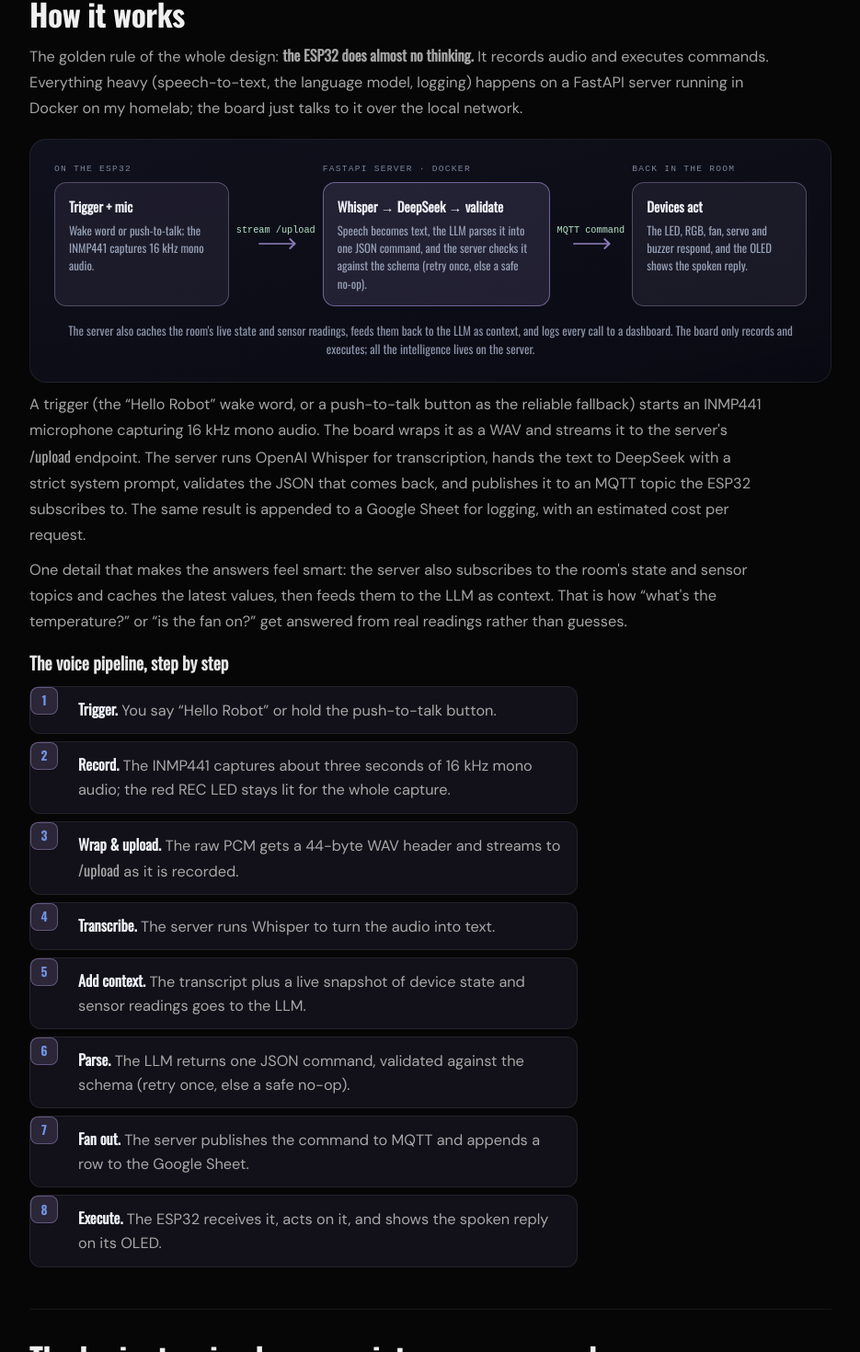
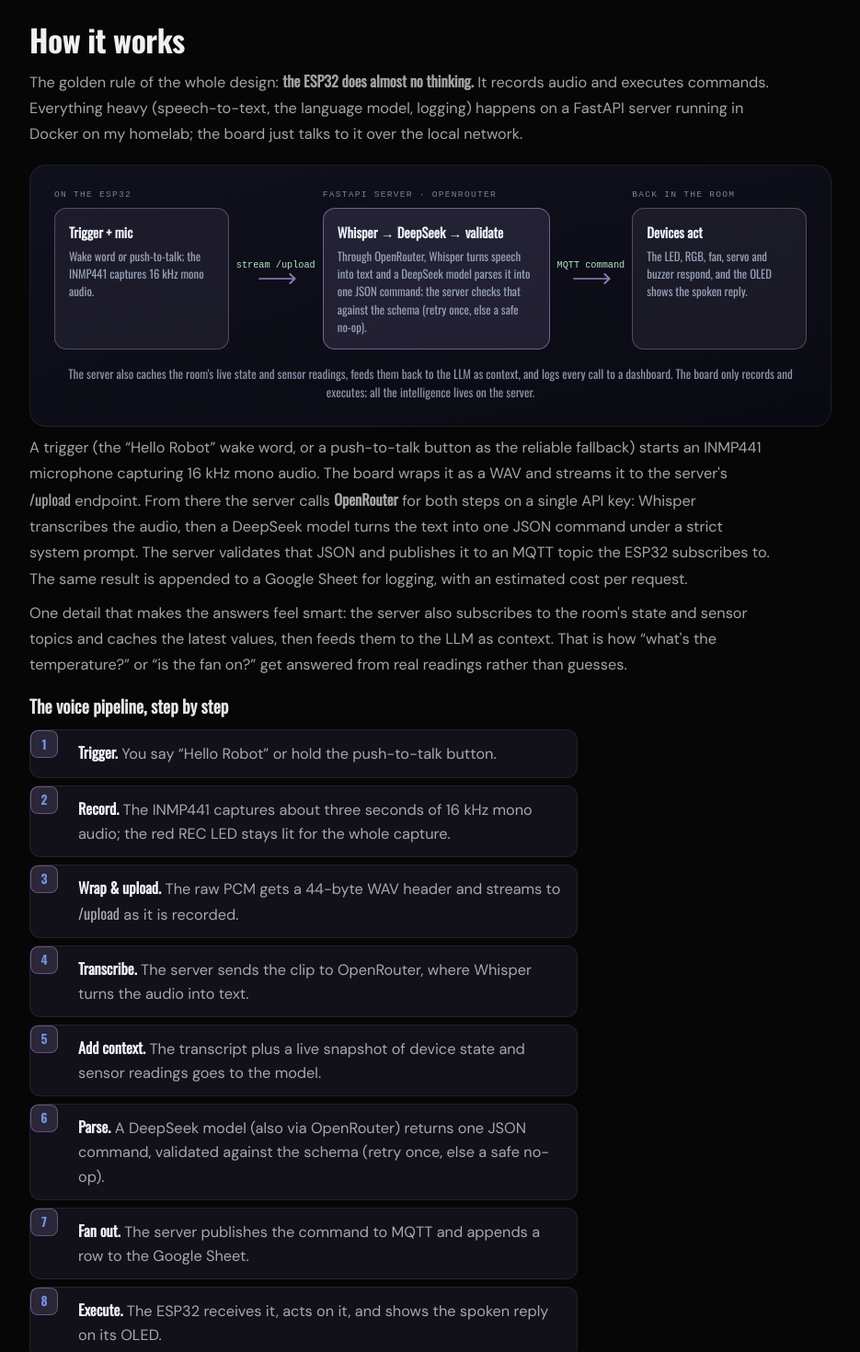
Before and after one commit to New-Kringster/Chiambucket, a Next.js app: page /lumen in a window 1280 px wide. Shown: the part 2448-3918 px from the top of the page at 92% size, without its empty margins (320-1255 px from the left). Built offline with nearby package versions, Linux system fonts and the light colour scheme.

Commit message:
added open router thingy

```diff
--- a/app/HomeClient.tsx
+++ b/app/HomeClient.tsx
@@ -265,7 +265,7 @@
           <p className="hp-md-meta">NYP IoT Programming · ESP32 · MicroPython · Whisper · DeepSeek · MQTT</p>
           <p className="hp-rd-lead">A voice-controlled smart-room assistant. Say &ldquo;Hello Robot,&rdquo; speak, and the room answers: an ESP32 captures your voice, a FastAPI relay transcribes it and asks an LLM for one strict JSON command, and that fans back out over MQTT.</p>
           <div className="hp-md-video"><video controls preload="metadata" poster="/images/lumen-demo-poster.webp" playsInline><source src="/videos/lumen-demo.webm" type="video/webm" /><source src="/videos/lumen-demo.mp4" type="video/mp4" /></video></div>
-          {chapter('01', 'Speech to one JSON command', <p>The ESP32 streams 16&nbsp;kHz audio to the server; Whisper transcribes it and a DeepSeek LLM parses it into exactly one validated command (action, sequence or timer), checked against a schema before it ever reaches the board.</p>)}
+          {chapter('01', 'Speech to one JSON command', <p>The ESP32 streams 16&nbsp;kHz audio to the server; through OpenRouter, Whisper transcribes it and a DeepSeek LLM parses it into exactly one validated command (action, sequence or timer), checked against a schema before it ever reaches the board.</p>)}
           {chapter('02', 'Fitting it on a no-PSRAM board', <><p>The WROOM left about 33&nbsp;KB of free RAM with WiFi up, and a voice clip is roughly 96&nbsp;KB, so the audio is streamed over a raw socket as it records, never held whole. Peak memory during an upload is around 10&nbsp;KB.</p><img className="hp-rd-fig" src="/images/lumen-mic.webp" alt="The INMP441 microphone wired to the ESP32" loading="lazy" /></>)}
           {chapter('03', 'A room you can talk to', <><p>Lights, a NeoPixel, a fan, a servo and a buzzer respond, with a local auto-mode and a web dashboard. Ask it to &ldquo;set the brightness to the humidity&rdquo; and it reads the live sensor and does exactly that.</p><img className="hp-rd-fig" src="/images/lumen-dashboard.webp" alt="The LUMEN web dashboard" loading="lazy" /></>)}
           {cta('See the full build', 'The memory wall, the wiring and the interactive demo.', 'Read the full article', '/lumen')}
@@ -842,7 +842,7 @@
                 </div>
                 <div className="hp-pf-info">
                   <h3 className="hp-pf-name">LUMEN</h3>
-                  <p className="hp-pf-blurb">A voice-controlled smart-room assistant on an ESP32, with Whisper and a DeepSeek LLM on a FastAPI relay turning speech into one JSON command over MQTT.</p>
+                  <p className="hp-pf-blurb">A voice-controlled smart-room assistant on an ESP32, with Whisper and a DeepSeek LLM via OpenRouter turning speech into one JSON command over MQTT.</p>
                   <div className="hp-pf-foot">
                     <div className="icon-stack"><img src="/images/esp-icon.webp" alt="" /><img src="/images/python-icon.webp" alt="" /><img src="/images/docker-icon.webp" alt="" /><img src="/images/vscode-icon.webp" alt="" /></div>
                     <button className="hp-pf-view" onClick={() => { window.location.href = '/lumen'; }}>Read article <AU /></button>
--- a/app/lumen/page.tsx
+++ b/app/lumen/page.tsx
@@ -6,11 +6,11 @@
 
 export const metadata: Metadata = {
   title: 'LUMEN — Chiambucket',
-  description: 'An AI voice-controlled smart-room assistant: an ESP32 with a wake word, an INMP441 mic and sensors, paired with a FastAPI relay that runs Whisper speech-to-text and a DeepSeek command parser, all squeezed onto a no-PSRAM board.',
+  description: 'An AI voice-controlled smart-room assistant: an ESP32 with a wake word, an INMP441 mic and sensors, paired with a FastAPI relay that calls OpenRouter for Whisper speech-to-text and a DeepSeek command parser, all squeezed onto a no-PSRAM board.',
   alternates: { canonical: 'https://www.chiambucket.com/lumen' },
   openGraph: {
     title: 'LUMEN — Chiambucket',
-    description: 'An ESP32 voice assistant: wake word + mic on-device, Whisper + an LLM command parser on a FastAPI relay, talking to the room over MQTT.',
+    description: 'An ESP32 voice assistant: wake word + mic on-device, Whisper + a DeepSeek command parser via OpenRouter on a FastAPI relay, talking to the room over MQTT.',
     url: 'https://www.chiambucket.com/lumen',
     type: 'article',
     images: [{ url: '/images/logo.png' }],
@@ -21,7 +21,7 @@
   '@context': 'https://schema.org',
   '@type': 'Article',
   headline: 'LUMEN — ESP32 Voice Assistant',
-  description: 'An AI voice-controlled smart-room assistant on an ESP32 (MicroPython) paired with a FastAPI relay running Whisper speech-to-text and a DeepSeek LLM command parser, fanning out to the room over MQTT. Built for NYP IoT Programming.',
+  description: 'An AI voice-controlled smart-room assistant on an ESP32 (MicroPython) paired with a FastAPI relay that calls OpenRouter for Whisper speech-to-text and a DeepSeek LLM command parser, fanning out to the room over MQTT. Built for NYP IoT Programming.',
   image: 'https://www.chiambucket.com/images/logo.png',
   author: { '@type': 'Person', name: 'Braven Chiam', url: 'https://www.chiambucket.com/' },
   publisher: { '@type': 'Person', name: 'Braven Chiam' },
@@ -214,7 +214,7 @@
 
           <section id="try" className="art-section" data-reveal>
             <h2>Try it</h2>
-            <p>Here is the whole loop in miniature. A phrase comes in; it travels the same path the real system uses (trigger, then Whisper for speech-to-text, then a DeepSeek LLM that parses it to one JSON command, then MQTT out to the device); and the room reacts. Pick a phrase, or let it cycle.</p>
+            <p>Here is the whole loop in miniature. A phrase comes in; it travels the same path the real system uses (trigger, then Whisper for speech-to-text and a DeepSeek LLM that parses it to one JSON command, both reached through OpenRouter, then MQTT out to the device); and the room reacts. Pick a phrase, or let it cycle.</p>
             <LumenConsole />
             <p className="art-cap-note">The last two phrases show the guardrails: a question is answered from live sensor data and takes no action, and an impossible request is politely refused. The ESP32 only ever trusts validated JSON.</p>
           </section>
@@ -223,16 +223,16 @@
             <h2>How it works</h2>
             <p>The golden rule of the whole design: <strong>the ESP32 does almost no thinking.</strong> It records audio and executes commands. Everything heavy (speech-to-text, the language model, logging) happens on a FastAPI server running in Docker on my homelab; the board just talks to it over the local network.</p>
             <SignalPath />
-            <p>A trigger (the &ldquo;Hello Robot&rdquo; wake word, or a push-to-talk button as the reliable fallback) starts an INMP441 microphone capturing 16&nbsp;kHz mono audio. The board wraps it as a WAV and streams it to the server&apos;s <code>/upload</code> endpoint. The server runs OpenAI Whisper for transcription, hands the text to DeepSeek with a strict system prompt, validates the JSON that comes back, and publishes it to an MQTT topic the ESP32 subscribes to. The same result is appended to a Google Sheet for logging, with an estimated cost per request.</p>
+            <p>A trigger (the &ldquo;Hello Robot&rdquo; wake word, or a push-to-talk button as the reliable fallback) starts an INMP441 microphone capturing 16&nbsp;kHz mono audio. The board wraps it as a WAV and streams it to the server&apos;s <code>/upload</code> endpoint. From there the server calls <strong>OpenRouter</strong> for both steps on a single API key: Whisper transcribes the audio, then a DeepSeek model turns the text into one JSON command under a strict system prompt. The server validates that JSON and publishes it to an MQTT topic the ESP32 subscribes to. The same result is appended to a Google Sheet for logging, with an estimated cost per request.</p>
             <p>One detail that makes the answers feel smart: the server also subscribes to the room&apos;s state and sensor topics and caches the latest values, then feeds them to the LLM as context. That is how &ldquo;what&apos;s the temperature?&rdquo; or &ldquo;is the fan on?&rdquo; get answered from real readings rather than guesses.</p>
             <h3>The voice pipeline, step by step</h3>
             <ol className="lm-steps">
               <li><b>Trigger.</b> You say &ldquo;Hello Robot&rdquo; or hold the push-to-talk button.</li>
               <li><b>Record.</b> The INMP441 captures about three seconds of 16&nbsp;kHz mono audio; the red REC LED stays lit for the whole capture.</li>
               <li><b>Wrap &amp; upload.</b> The raw PCM gets a 44-byte WAV header and streams to <code>/upload</code> as it is recorded.</li>
-              <li><b>Transcribe.</b> The server runs Whisper to turn the audio into text.</li>
-              <li><b>Add context.</b> The transcript plus a live snapshot of device state and sensor readings goes to the LLM.</li>
-              <li><b>Parse.</b> The LLM returns one JSON command, validated against the schema (retry once, else a safe no-op).</li>
+              <li><b>Transcribe.</b> The server sends the clip to OpenRouter, where Whisper turns the audio into text.</li>
+              <li><b>Add context.</b> The transcript plus a live snapshot of device state and sensor readings goes to the model.</li>
+              <li><b>Parse.</b> A DeepSeek model (also via OpenRouter) returns one JSON command, validated against the schema (retry once, else a safe no-op).</li>
               <li><b>Fan out.</b> The server publishes the command to MQTT and appends a row to the Google Sheet.</li>
               <li><b>Execute.</b> The ESP32 receives it, acts on it, and shows the spoken reply on its OLED.</li>
             </ol>
@@ -423,10 +423,10 @@
         </div>
 
         <div className="lm-flow-stage">
-          <span className="lm-flow-tag">FastAPI server · Docker</span>
+          <span className="lm-flow-tag">FastAPI server · OpenRouter</span>
           <div className="lm-flow-card lit">
             <b>Whisper → DeepSeek → validate</b>
-            <span>Speech becomes text, the LLM parses it into one JSON command, and the server checks it against the schema (retry once, else a safe no-op).</span>
+            <span>Through OpenRouter, Whisper turns speech into text and a DeepSeek model parses it into one JSON command; the server checks that against the schema (retry once, else a safe no-op).</span>
           </div>
         </div>
 
--- a/components/ArticleRecommendations.tsx
+++ b/components/ArticleRecommendations.tsx
@@ -72,7 +72,7 @@
           <p className="hp-md-meta">NYP IoT Programming · ESP32 · MicroPython · Whisper · DeepSeek · MQTT</p>
           <p className="hp-rd-lead">A voice-controlled smart-room assistant. Say &ldquo;Hello Robot,&rdquo; speak, and the room answers: an ESP32 captures your voice, a FastAPI relay transcribes it and asks an LLM for one strict JSON command, and that fans back out over MQTT.</p>
           <div className="hp-md-video"><video controls preload="metadata" poster="/images/lumen-demo-poster.webp" playsInline><source src="/videos/lumen-demo.webm" type="video/webm" /><source src="/videos/lumen-demo.mp4" type="video/mp4" /></video></div>
-          {chapter('01', 'Speech to one JSON command', <p>The ESP32 streams 16&nbsp;kHz audio to the server; Whisper transcribes it and a DeepSeek LLM parses it into exactly one validated command (action, sequence or timer), checked against a schema before it ever reaches the board.</p>)}
+          {chapter('01', 'Speech to one JSON command', <p>The ESP32 streams 16&nbsp;kHz audio to the server; through OpenRouter, Whisper transcribes it and a DeepSeek LLM parses it into exactly one validated command (action, sequence or timer), checked against a schema before it ever reaches the board.</p>)}
           {chapter('02', 'Fitting it on a no-PSRAM board', <><p>The WROOM left about 33&nbsp;KB of free RAM with WiFi up, and a voice clip is roughly 96&nbsp;KB, so the audio is streamed over a raw socket as it records, never held whole. Peak memory during an upload is around 10&nbsp;KB.</p><img className="hp-rd-fig" src="/images/lumen-mic.webp" alt="The INMP441 microphone wired to the ESP32" loading="lazy" /></>)}
           {chapter('03', 'A room you can talk to', <><p>Lights, a NeoPixel, a fan, a servo and a buzzer respond, with a local auto-mode and a web dashboard. Ask it to &ldquo;set the brightness to the humidity&rdquo; and it reads the live sensor and does exactly that.</p><img className="hp-rd-fig" src="/images/lumen-dashboard.webp" alt="The LUMEN web dashboard" loading="lazy" /></>)}
           {cta('See the full build', 'The memory wall, the wiring and the interactive demo.', 'Read the full article', '/lumen')}
@@ -204,7 +204,7 @@
 const ALL_PROJECTS: Project[] = [
   { id: 'proj-june', title: 'Project June', blurb: 'A 5G radio-controlled vehicle with 3 live video streams, GPS, a laser system, gyroscope and more. My most ambitious build.', img: '/images/ProjJuneBanner1.webp', imgAlt: 'Project June rover', type: 'personal', highlight: true, articleUrl: '/project-june', icons: [{ src: '/images/esp-icon.webp', alt: 'ESP32' }, { src: '/images/Kicad-icon.webp', alt: 'KiCAD' }, { src: '/images/onshape-icon.webp', alt: 'Onshape' }, { src: '/images/PlatformIO-icon.webp', alt: 'PlatformIO' }] },
   { id: 'proj-lora', title: 'LoRA Messenger', blurb: 'An ESP32 messenger with 2-way voice over ESP-NOW and text over LoRa. Custom PCB in KiCAD, case in Onshape, all self-taught.', img: '/images/borlocator-pf-context.webp', imgAlt: 'LoRA Messenger', type: 'personal', highlight: true, articleUrl: '/brolocator', icons: [{ src: '/images/esp-icon.webp', alt: 'ESP32' }, { src: '/images/Kicad-icon.webp', alt: 'KiCAD' }, { src: '/images/onshape-icon.webp', alt: 'Onshape' }, { src: '/images/PlatformIO-icon.webp', alt: 'PlatformIO' }] },
-  { id: 'proj-lumen', title: 'LUMEN', blurb: 'A voice-controlled smart-room assistant on an ESP32, with Whisper and a DeepSeek LLM on a FastAPI relay turning speech into one JSON command over MQTT.', img: '/images/lumen-pf-context.webp', imgAlt: 'LUMEN voice assistant', type: 'school', highlight: true, articleUrl: '/lumen', icons: [{ src: '/images/esp-icon.webp', alt: 'ESP32' }, { src: '/images/python-icon.webp', alt: 'Python' }, { src: '/images/docker-icon.webp', alt: 'Docker' }, { src: '/images/vscode-icon.webp', alt: 'VS Code' }] },
+  { id: 'proj-lumen', title: 'LUMEN', blurb: 'A voice-controlled smart-room assistant on an ESP32, with Whisper and a DeepSeek LLM via OpenRouter turning speech into one JSON command over MQTT.', img: '/images/lumen-pf-context.webp', imgAlt: 'LUMEN voice assistant', type: 'school', highlight: true, articleUrl: '/lumen', icons: [{ src: '/images/esp-icon.webp', alt: 'ESP32' }, { src: '/images/python-icon.webp', alt: 'Python' }, { src: '/images/docker-icon.webp', alt: 'Docker' }, { src: '/images/vscode-icon.webp', alt: 'VS Code' }] },
   { id: 'proj-ema', title: 'EMA Smart Home', blurb: 'A multi-node smart-home system on BeagleBone Black, Python and SocketIO, with a live dashboard and a 3D Spline view.', img: '/images/Ema-pf-context.webp', imgAlt: 'EMA Smart Home System', type: 'school', highlight: false, articleUrl: '/csdp', icons: [{ src: '/images/vscode-icon.webp', alt: 'VS Code' }, { src: '/images/figma-icon.webp', alt: 'Figma' }, { src: '/images/resolve-icon.webp', alt: 'DaVinci Resolve' }, { src: '/images/onshape-icon.webp', alt: 'Onshape' }] },
   { id: 'proj-pandus', title: 'Pandus Dispenser', blurb: 'My first school project: a 6-part 3D-printed water dispenser powered by an Arduino Uno and driven with PyFirmata.', img: '/images/pandusarticle.webp', imgAlt: 'Pandus Dispenser', type: 'school', highlight: false, articleUrl: '/pandus', icons: [{ src: '/images/onshape-icon.webp', alt: 'Onshape' }, { src: '/images/vscode-icon.webp', alt: 'VS Code' }, { src: '/images/resolve-icon.webp', alt: 'DaVinci Resolve' }, { src: '/images/powerpoint-icon.webp', alt: 'PowerPoint' }] },
   { id: 'proj-elecf', title: 'ELEC-F Concept', blurb: 'A freezer safety system on M5Stack. ToF and PIR sensors catch a worker trapped in a walk-in freezer, then a timer and alarm raise help.', img: '/images/elef2-pf-context.webp', imgAlt: 'ELEC-F Concept', type: 'school', highlight: false, articleUrl: '/elecf', icons: [{ src: '/images/figma-icon.webp', alt: 'Figma' }, { src: '/images/ps-pf-icon.webp', alt: 'Photoshop' }, { src: '/images/resolve-icon.webp', alt: 'DaVinci Resolve' }] },
```
Also changed, not shown: public/llms.txt, 1 other file (tests, documents, lock files or other folders).
